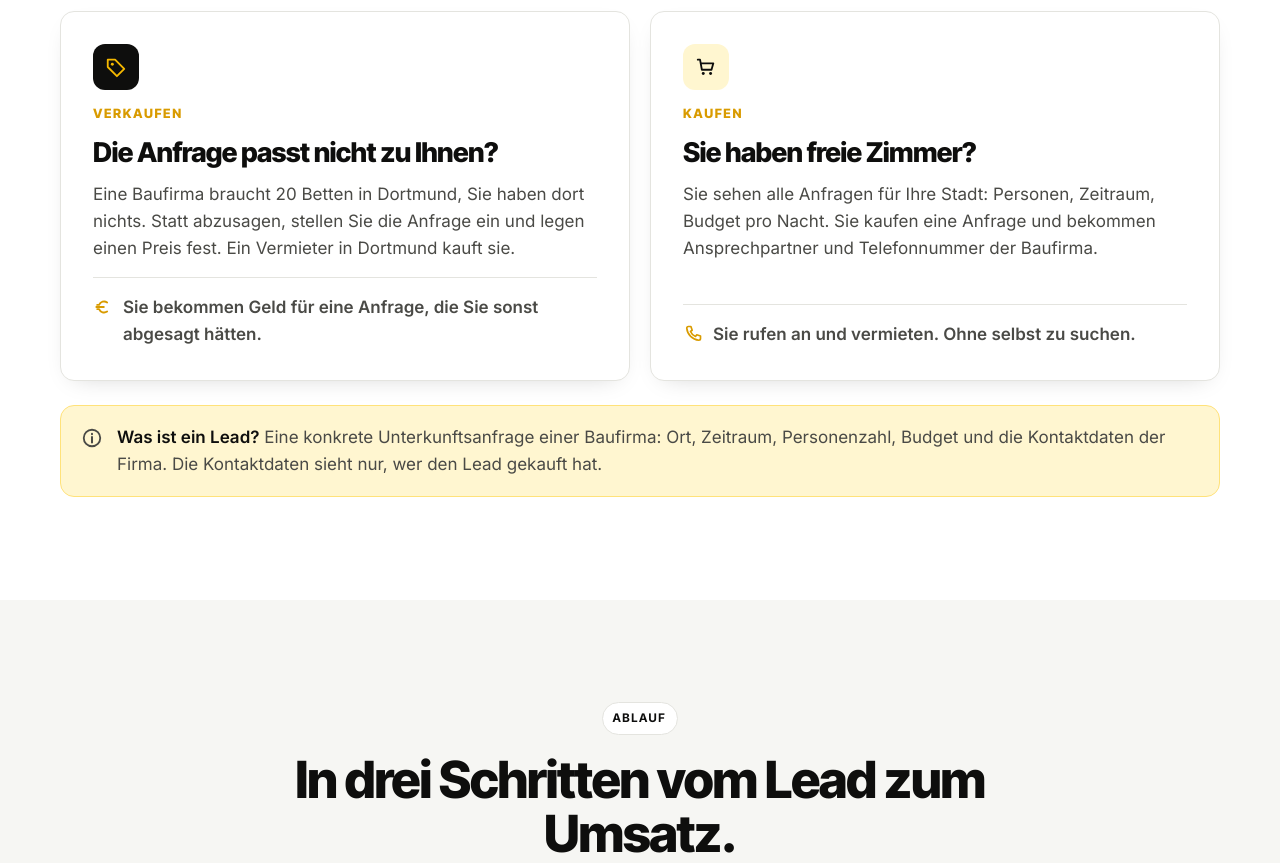
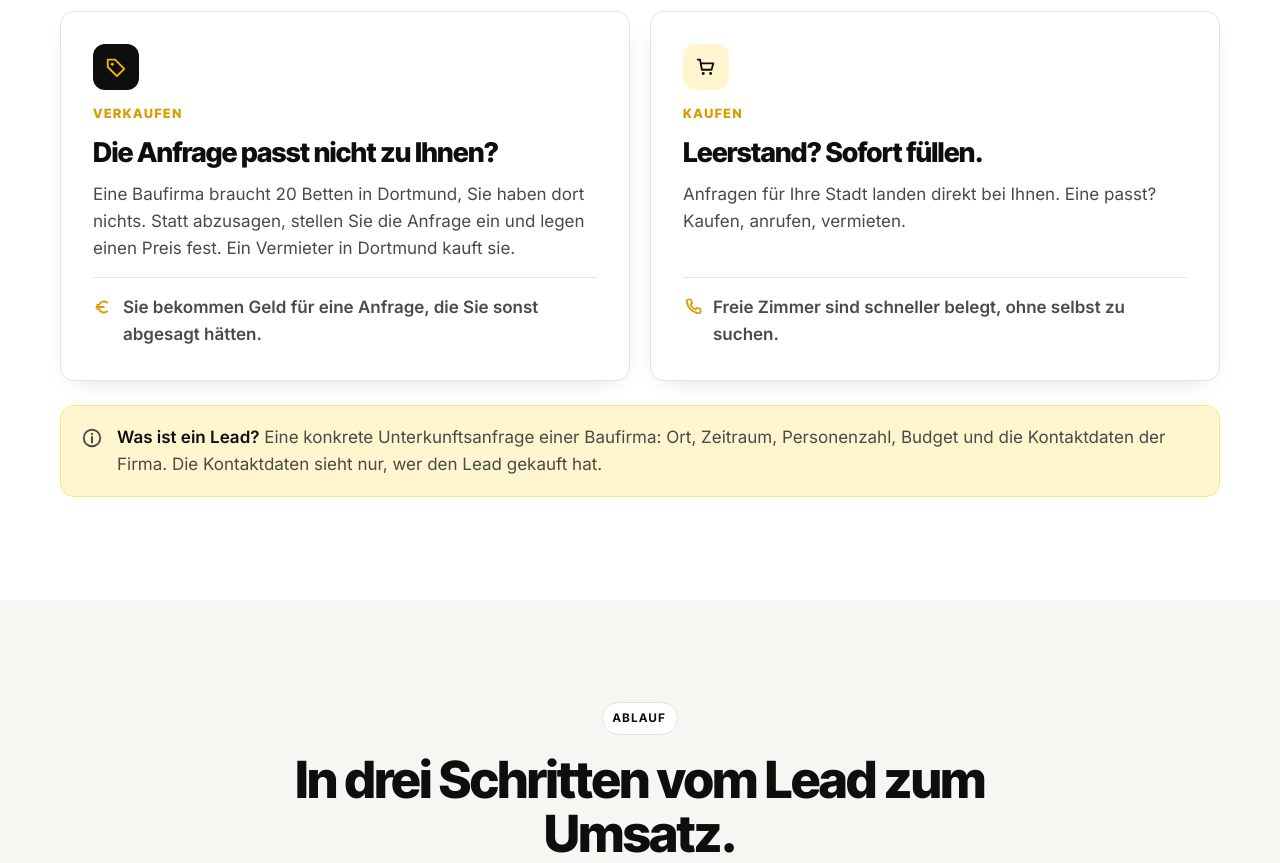
Before and after one commit to JorisFM/monteurzimmerblick-website, a plain HTML site: page index.html in a window 1280 px wide. Shown: the part 1260-2123 px from the top of the page. Drawn offline with Linux system fonts and the light colour scheme.

Commit message:
Kaufen-Karte: einfacher formuliert, Fokus Leerstand füllen
Co-Authored-By: Claude Fable 5.1 <noreply@anthropic.com>

```diff
--- a/index.html
+++ b/index.html
@@ -193,9 +193,9 @@
         <div class="card zwei-card" data-reveal data-delay="1">
           <span class="icon"><svg aria-hidden="true"><use href="#ic-cart"/></svg></span>
           <span class="kicker">Kaufen</span>
-          <h3>Sie haben freie Zimmer?</h3>
-          <p>Sie sehen alle Anfragen für Ihre Stadt: Personen, Zeitraum, Budget pro Nacht. Sie kaufen eine Anfrage und bekommen Ansprechpartner und Telefonnummer der Baufirma.</p>
-          <p class="ergebnis"><svg aria-hidden="true"><use href="#ic-phone"/></svg> Sie rufen an und vermieten. Ohne selbst zu suchen.</p>
+          <h3>Leerstand? Sofort füllen.</h3>
+          <p>Anfragen für Ihre Stadt landen direkt bei Ihnen. Eine passt? Kaufen, anrufen, vermieten.</p>
+          <p class="ergebnis"><svg aria-hidden="true"><use href="#ic-phone"/></svg> Freie Zimmer sind schneller belegt, ohne selbst zu suchen.</p>
         </div>
       </div>
       <p class="lead-def" data-reveal>
```
